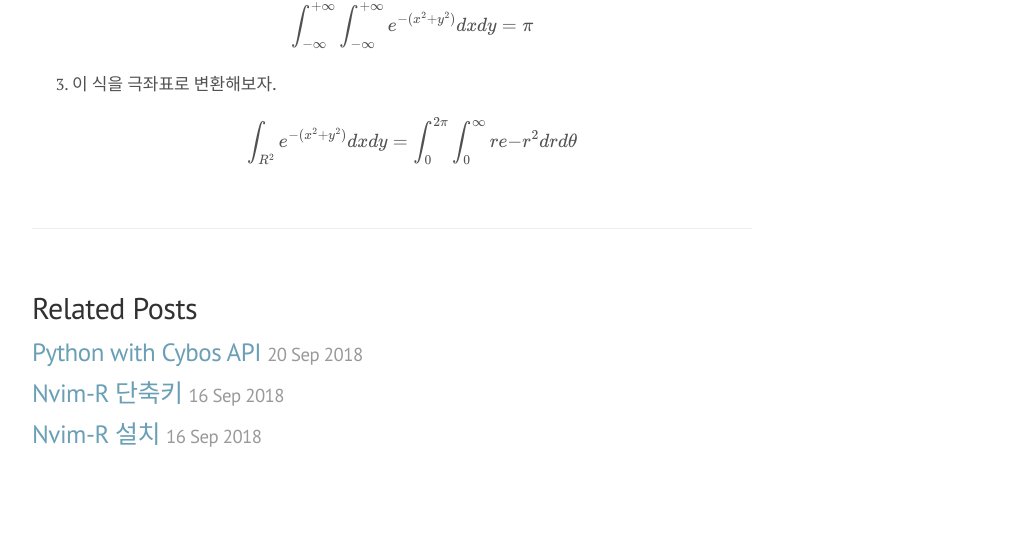
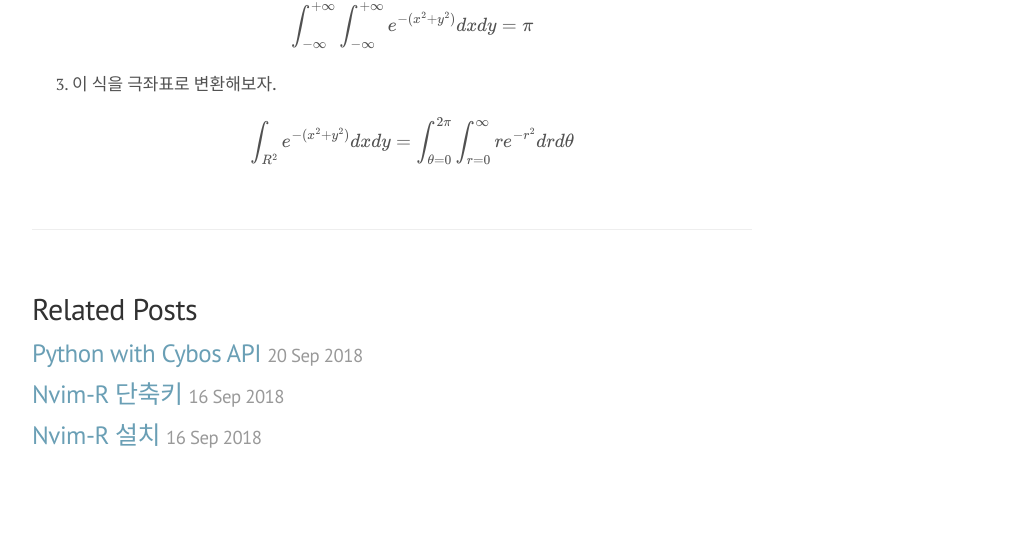
Before and after one commit to seokhoonj/seokhoonj.github.io, a Jekyll site: the page built from _posts/Math/2018-09-25-Math-normal_distribution.md, in a window 1280 px wide and 1275 px high. Shown: the part 696-1233 px from the top of the window, without its empty margins (248-1276 px from the left). Built offline with Jekyll 4.4.1, drawn with Linux system fonts in a browser that asks for light colours; nearby versions of some CDN libraries; formulas are drawn with MathJax 3; comment, search, counter and statistics services are not loaded.

Commit message:
add _posts

```diff
--- a/_posts/Math/2018-09-25-Math-normal_distribution.md
+++ b/_posts/Math/2018-09-25-Math-normal_distribution.md
@@ -22,4 +22,4 @@ comments: false
 \\( \int\_{-\infty}^{+\infty}\int\_{-\infty}^{+\infty} e^{-(x^2+y^2)} dx dy = \pi \\)
 
 3. 이 식을 극좌표로 변환해보자.
-\\( \int\_{R^2}^{} e^{-(x^2+y^2)} dx dy = \int\_0^{2\pi}\int\_0^{\infty} re{-r^2} dr d\theta \\)
+\\( \int\_{R^2}^{} e^{-(x^2+y^2)} dx dy = \int\_{\theta=0}^{2\pi}\int\_{r=0}^{\infty} re^{-r^2} dr d\theta \\)
```
